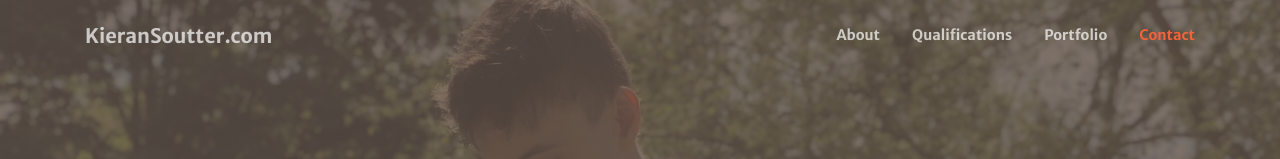
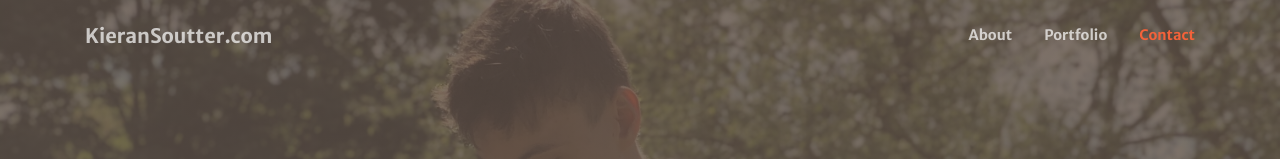
Before and after one commit to oKay-S/PersonalWebsite, a website: page public/index.html in a window 1280 px wide. Shown: the top 159 px of the page. Drawn offline with nearby package versions, Linux system fonts and the light colour scheme.

Commit message:
Personal Website 1.0

```diff
--- a/public/index.html
+++ b/public/index.html
@@ -24,7 +24,6 @@
         <div class="collapse navbar-collapse" id="navbarResponsive">
             <ul class="navbar-nav ml-auto my-2 my-lg-0">
                 <li class="nav-item"><a class="nav-link js-scroll-trigger" href="#about">About</a></li>
-                <li class="nav-item"><a class="nav-link js-scroll-trigger" href="#services">Qualifications</a></li>
                 <li class="nav-item"><a class="nav-link js-scroll-trigger" href="#portfolio">Portfolio</a></li>
                 <li class="nav-item"><a class="nav-link js-scroll-trigger" href="#contact">Contact</a></li>
             </ul>
```
